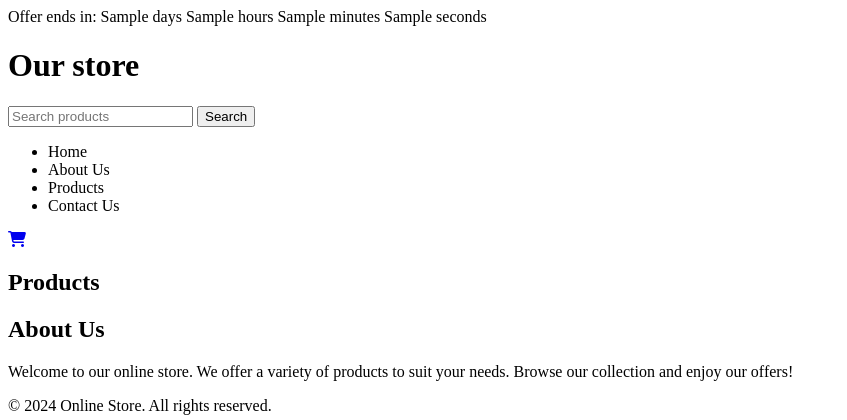
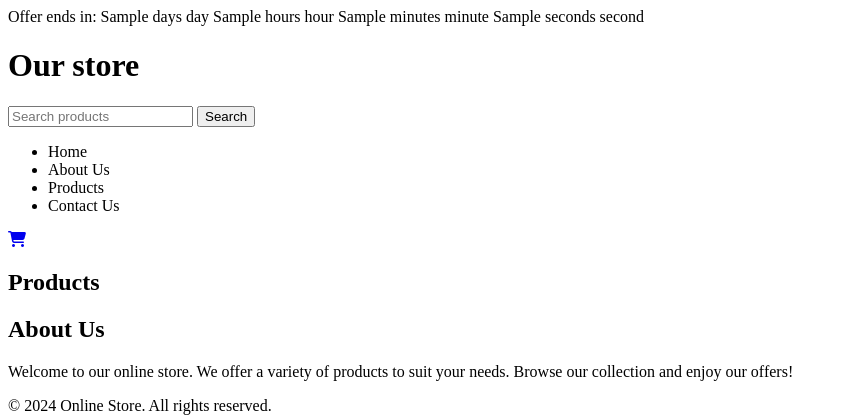
Before and after one commit to mahmoudelmekwed/finalProject, a Flask app: template templates/index.html in a window 1280 px wide. Shown: the top 420 px of the page, without its empty margins (0-847 px from the left). Run offline with Flask 3, Linux system fonts and the light colour scheme; the template is opened without the code that fills it: most values are stand-ins (such as "Sample title", 1, 10 or a date in 2020).

Commit message:
converting timer to integer

```diff
--- a/app.py
+++ b/app.py
@@ -9,7 +9,7 @@ def home():
     offer_end_time = datetime(2024 , 3 , 30 , 23 , 59 , 59)
     now = datetime.now()
     time_remaining = offer_end_time - now
-    remaining_seconds = time_remaining.total_seconds()
+    remaining_seconds = int(time_remaining.total_seconds())
     days = remaining_seconds // (24*3600)
     remaining_seconds = remaining_seconds % (24*3600)
     hours = remaining_seconds // (3600)
--- a/templates/index.html
+++ b/templates/index.html
@@ -11,10 +11,10 @@
     <header>
         <div class="upper-bar">
             Offer ends in:
-            <span id="days">{{days}}</span>
-            <span id="hours">{{hours}}</span>
-            <span id="minutes">{{minutes}}</span>
-            <span id="seconds">{{seconds}}</span>
+            <span id="days">{{days}} day</span>
+            <span id="hours">{{hours}} hour</span>
+            <span id="minutes">{{minutes}} minute</span>
+            <span id="seconds">{{seconds}} second</span>
         </div>
         <div class="nav-area">
             <h1>Our store</h1>
```
